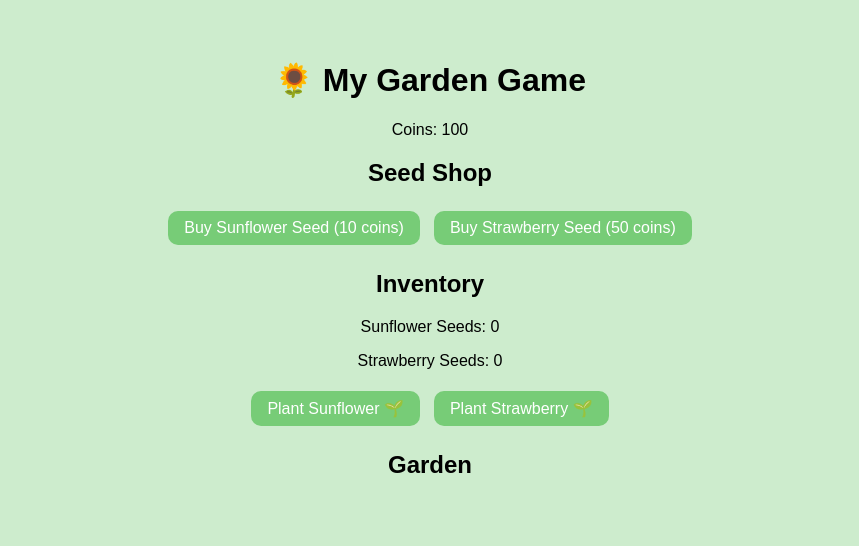
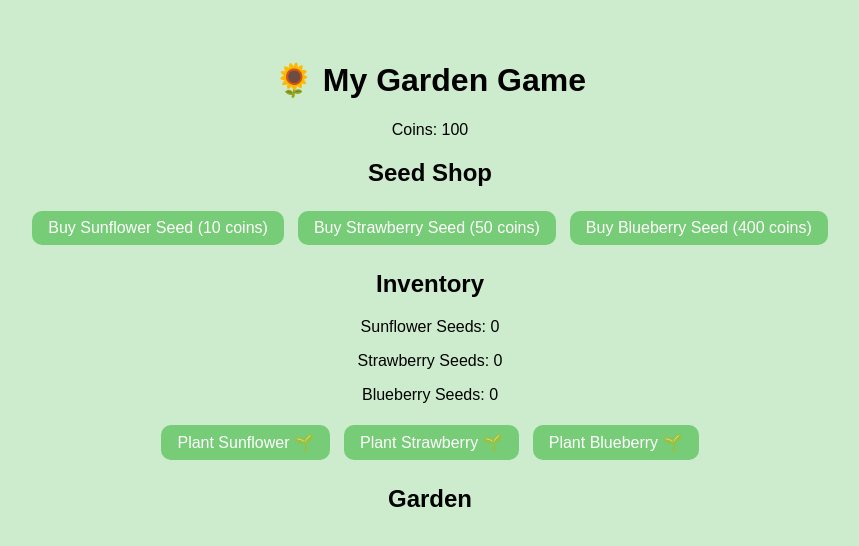
Before and after one commit to my-name-is-Jai/Garden, a plain HTML site: page index.html in a window 1280 px wide. Shown: the whole page, without its empty margins (210-1069 px from the left). Drawn offline with Linux system fonts and the light colour scheme.

Commit message:
Bluebarries

```diff
--- a/index.html
+++ b/index.html
@@ -42,6 +42,10 @@
 
     .strawberry {
       background: radial-gradient(circle, pink, red);
+    }
+
+    .blueberry {
+      background: radial-gradient(circle, lightblue, darkblue);
     }
 
     #shop, #inventory {
@@ -95,14 +99,17 @@
     <h2>Seed Shop</h2>
     <button onclick="buySeed('sunflower')">Buy Sunflower Seed (10 coins)</button>
     <button onclick="buySeed('strawberry')">Buy Strawberry Seed (50 coins)</button>
+    <button onclick="buySeed('blueberry')">Buy Blueberry Seed (400 coins)</button>
   </div>
 
   <div id="inventory">
     <h2>Inventory</h2>
     <p>Sunflower Seeds: <span id="sunflowerCount">0</span></p>
     <p>Strawberry Seeds: <span id="strawberryCount">0</span></p>
+    <p>Blueberry Seeds: <span id="blueberryCount">0</span></p>
     <button onclick="plantSeed('sunflower')">Plant Sunflower 🌱</button>
     <button onclick="plantSeed('strawberry')">Plant Strawberry 🌱</button>
+    <button onclick="plantSeed('blueberry')">Plant Blueberry 🌱</button>
   </div>
 
   <h2>Garden</h2>
@@ -112,7 +119,8 @@
     let coins = 100;
     let inventory = {
       sunflower: 0,
-      strawberry: 0
+      strawberry: 0,
+      blueberry: 0
     };
 
     const plantData = {
@@ -131,6 +139,14 @@
         class: "strawberry",
         sellPrice: 20,
         regrows: true
+      },
+      blueberry: {
+        cost: 400,
+        growTime: 120000, // 2 minutes
+        emoji: "🫐",
+        class: "blueberry",
+        sellPrice: 75,
+        regrows: true
       }
     };
 
@@ -138,6 +154,7 @@
       document.getElementById('coins').textContent = coins;
       document.getElementById('sunflowerCount').textContent = inventory.sunflower;
       document.getElementById('strawberryCount').textContent = inventory.strawberry;
+      document.getElementById('blueberryCount').textContent = inventory.blueberry;
     }
 
     function buySeed(type) {
@@ -170,7 +187,6 @@
         const plantedAt = Date.now();
         const readyAt = plantedAt + data.growTime;
 
-        // Update tooltip every 0.5 seconds
         const interval = setInterval(() => {
           const remaining = Math.max(0, Math.floor((readyAt - Date.now()) / 1000));
           if (remaining > 0) {
@@ -184,7 +200,7 @@
         function grow() {
           plant.classList.add("flower", data.class);
           plant.textContent = data.emoji;
-          plant.appendChild(tooltip); // Keep tooltip on top
+          plant.appendChild(tooltip); // keep tooltip
           plant.style.cursor = "pointer";
 
           plant.onclick = () => {
@@ -196,7 +212,6 @@
               plant.style.cursor = "default";
               plant.onclick = null;
 
-              // reset timer and tooltip
               const newPlantedAt = Date.now();
               const newReadyAt = newPlantedAt + data.growTime;
 
```
